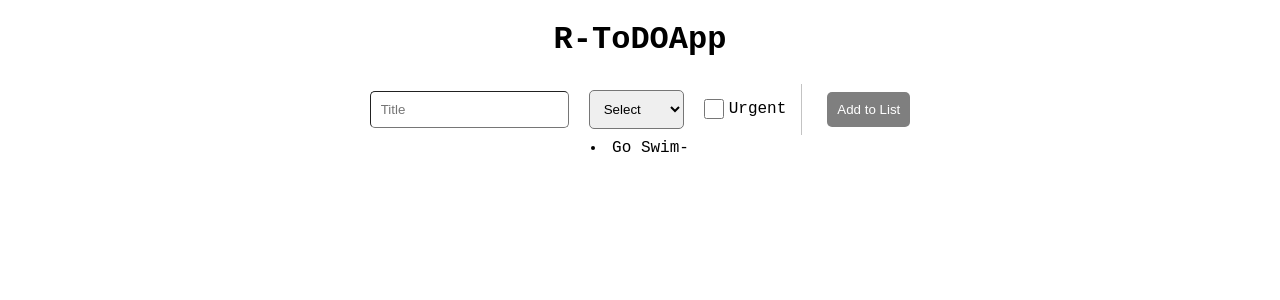
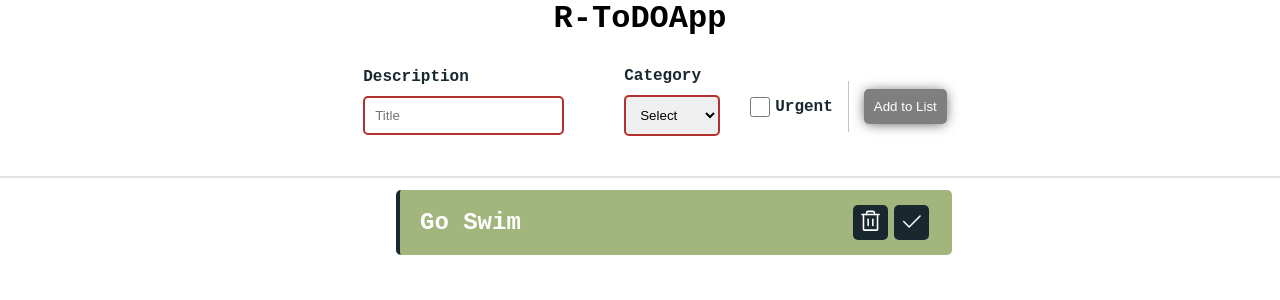
Before and after one commit to meeraqunaibi/to-do-list, a React (Create React App) app: page / in a window 1280 px wide. Both pictures are taken after a click on the input "Add to List". Shown: the top 300 px of the page. Built offline with nearby package versions, Linux system fonts and the light colour scheme.

Commit message:
delete-task-with-confirmation-message

```diff
--- a/package.json
+++ b/package.json
@@ -6,6 +6,8 @@
     "@testing-library/jest-dom": "^5.16.5",
     "@testing-library/react": "^13.4.0",
     "@testing-library/user-event": "^13.5.0",
+    "phosphor-react": "^1.4.1",
+    "randomcolor": "^0.6.2",
     "react": "^18.2.0",
     "react-dom": "^18.2.0",
     "react-scripts": "5.0.1",
--- a/src/App.jsx
+++ b/src/App.jsx
@@ -2,17 +2,45 @@ import { useState } from "react";
 import "./App.css";
 import Form from "./components/form/form.component";
 import List from "./components/list/list.component";
+import Modal from "./components/modal/modal.component";
 
 function App() {
   const [items, setItems] = useState([]);
+  const [isShown, setIsShown] = useState(false);
+  const [id, setId] = useState();
   const addNewItem = (item) => {
     setItems([...items, item]);
   };
+  const onDelete = (id) => {
+    const newItems = items.filter((item) => item.id !== id);
+    setItems(newItems);
+    setIsShown(false);
+  };
+  const onFinish = (id) => {
+    const newItems = items.map((item) =>
+      item.id === id ? { ...item, isDone: true } : item
+    );
+    setItems(newItems);
+  };
+
+  const undoDelete = () => {
+    setIsShown(false);
+  };
+
+  const showDialog = (id) => {
+    setId(id);
+    setIsShown(true);
+  };
   return (
     <div className="App">
-      <h1>R-ToDOApp</h1>
+      <h1 style={{ fontWeigh: 600 }}>R-ToDOApp</h1>
       <Form addItem={addNewItem} />
-      <List items={items} />
+      <List onFinish={onFinish} items={items} showDialog={showDialog} />
+      {isShown ? (
+        <Modal id={id} deleteTask={onDelete} undoDelete={undoDelete} />
+      ) : (
+        ""
+      )}
     </div>
   );
 }
--- /dev/null
+++ b/src/components/constant/constant.js
@@ -0,0 +1,8 @@
+const CATEGORY_OPTION = [
+  { label: "work", value: "work" },
+  { label: "home", value: "home" },
+  { label: "personal", value: "personal" },
+  { label: "study", value: "study" },
+];
+
+export default CATEGORY_OPTION;
--- a/src/components/form/form.component.jsx
+++ b/src/components/form/form.component.jsx
@@ -1,5 +1,7 @@
 import { useState } from "react";
 import "./form.css";
+import CATEGORY_OPTION from "../constant/constant";
+
 const Form = (props) => {
   const [title, setTitle] = useState("Go Swim");
   const [category, setCategory] = useState("");
@@ -8,9 +10,11 @@ const Form = (props) => {
   const handleSubmit = (event) => {
     event.preventDefault();
     const newItem = {
+      id: new Date(),
       title: event.target.title.value,
       category: event.target.category.value,
       urgent: event.target.urgent.checked,
+      isDone: false,
     };
 
     props.addItem(newItem);
@@ -30,6 +34,8 @@ const Form = (props) => {
   return (
     <div className="form">
       <form onSubmit={handleSubmit}>
+        <div className="item">
+          <label>Description</label>
           <input
             placeholder="Title"
             name="title"
@@ -37,6 +43,9 @@ const Form = (props) => {
             value={title}
             onChange={onTitleChange}
           />
+        </div>
+        <div className="item">
+          <label>Category</label>
           <select
             name="category"
             placeholder="Category"
@@ -46,10 +55,14 @@ const Form = (props) => {
             <option value="" disabled>
               Select
             </option>
-          <option value="work">Work</option>
-          <option value="home">Home</option>
-          <option value="personal">Personal</option>
+            {CATEGORY_OPTION.map((item) => (
+              <option key={item.value} value={item.value}>
+                {item.label}
+              </option>
+            ))}
           </select>
+        </div>
+        <div className="check">
           <input
             name="urgent"
             type="checkbox"
@@ -57,6 +70,7 @@ const Form = (props) => {
             onChange={(e) => setIsUrgent(e.target.checked)}
           />
           <label>Urgent</label>
+        </div>
         <div className="separator" />
         <input type="submit" value="Add to List" />
       </form>
--- a/src/components/form/form.css
+++ b/src/components/form/form.css
@@ -2,14 +2,16 @@ form {
     display: flex;
     align-items: center;
     justify-content: center;
+    color: #19282F;
+    font-weight: 600;
 }
 
 form input,
 form select {
     padding: 10px;
-    margin: 10px;
+    margin: 10px 0px;
     border-radius: 5px;
-    border-width: 1px;
+    border: 2px solid #B33030;
 }
 
 form input[type="checkbox"] {
@@ -23,6 +25,7 @@ form input[type="submit"] {
     background-color: #7f7f7f;
     color: white;
     cursor: pointer;
+    box-shadow: 0px 1px 13px -2px rgba(0,0,0,0.75);
 }
 
 form .separator {
@@ -30,3 +33,14 @@ form .separator {
     border-right: 1px solid #c3c3c3;
     height: 51px;
 }
+.item{
+    padding: 30px;
+    display: flex;
+    flex-direction: column;
+    align-items: flex-start;
+}
+.check{
+    display: flex;
+    justify-content: center;
+    align-items: center;
+}
--- a/src/components/list/list.component.js
+++ /dev/null
@@ -1,14 +0,0 @@
-import React from "react";
-
-const List = (props) => {
-  return (
-    <div>
-      {props.items.map((item, index) => (
-        <li key={index}>
-          {item.title}-{item.category}
-        </li>
-      ))}
-    </div>
-  );
-};
-export default List;
--- a/src/components/list/list.component.jsx
+++ b/src/components/list/list.component.jsx
@@ -1,26 +1,33 @@
-import './list.css';
+import "./list.css";
+import { ListItem } from "../listItem/listItem.component";
 
 /**
  * @param {{
- * items: {
- *   title: event.target.title.value,
- *   category: event.target.category.value,
- *   urgent: event.target.urgent.checked
- * }[]
+ * item: {
+ *   id: number,
+ *   title: string,
+ *   isDone: boolean,
+ *   category: string,
+ *   urgent: string
+ * }
  * }} props
  */
+
 const List = (props) => {
   return (
-    <div className='items-list'>
+    <div className="items-list">
       <ul>
-        {
-          props.items.map((item, index) => <li key={index}>
-            {item.title} - {item.category} - {item.urgent ? 'URGENT' : 'non urgent'}
-          </li>)
-        }
+        {props.items.map((item, index) => (
+          <ListItem
+            key={index}
+            item={item}
+            showDialog={props.showDialog}
+            onFinish={props.onFinish}
+          />
+        ))}
       </ul>
     </div>
-  )
+  );
 };
 
 export default List;
--- a/src/components/list/list.css
+++ b/src/components/list/list.css
@@ -1,4 +1,70 @@
 .items-list {
     border-top: 2px solid #e3e3e3;
     padding: 10px;
+    width: 100%;
+    display: flex;
+    justify-content: center;
 }
+ul{
+    width: 40%;
+}
+*{
+    padding:0;
+    margin: 0;
+}
+ul li{
+    list-style-type: none;
+    padding: 10px 20px;
+    display: flex;
+    width: 100%;
+    align-items: center;
+    flex-direction: row;
+    justify-content: center;
+    border-left: 4px solid #19282F;
+    margin: 2px;
+    height: 45px;
+    border-radius: 5px;
+    background-color: #A1B57D;
+    color: white;
+}
+
+ul li span{
+    color: #777;
+    font-weight: 900;
+    font-size: 13px
+}
+.urgent{
+    border-left: 4px solid #B33030;
+}
+.data{
+    display: flex;
+    width: 100%;
+    align-items: flex-start;
+    flex-direction: column;
+    justify-content: center;
+}
+.buttons{
+    text-align: center;
+    height: 35px;
+    width: 35px;
+    cursor: pointer;
+    border: none;
+    margin: 0 3px;
+    border-radius: 5px;
+    background-color: #19282F;
+    color: white;
+    font-weight: 600;
+
+}
+
+.action{
+    display: flex;
+    justify-content: flex-end;
+}
+.done{
+    text-decoration: line-through;
+}
+.disabled{
+    opacity: 0.5;
+    cursor: not-allowed;
+}
--- /dev/null
+++ b/src/components/listItem/listItem.component.js
@@ -0,0 +1,31 @@
+import React from "react";
+import { Check, Trash } from "phosphor-react";
+
+export const ListItem = (props) => {
+  let { item, onFinish, showDialog } = props;
+  return (
+    <div>
+      <li
+        className={item.urgent ? "urgent" : ""}
+        style={{ textDecoration: item.isDone ? "line-through" : "" }}
+      >
+        <div className="data">
+          <h2>{item.title}</h2>
+          <span>{item.category}</span>
+        </div>
+        <div className="action ">
+          <button className="buttons" onClick={() => showDialog(item.id)}>
+            <Trash size={25} />
+          </button>
+          <button
+            className={`${item.isDone ? "disabled" : ""} buttons`}
+            disabled={item.isDone}
+            onClick={() => onFinish(item.id)}
+          >
+            <Check size={25} />
+          </button>
+        </div>
+      </li>
+    </div>
+  );
+};
--- /dev/null
+++ b/src/components/modal/modal.component.css
@@ -0,0 +1,26 @@
+.modal {
+    z-index: 1;
+    position: absolute;
+    left: 0;
+    top: 0;
+    display: flex;
+    align-items: center;
+    justify-content: center;
+    width: 100%;
+    height: 100%;
+    background-color: rgba(0,0,0,0.4);
+  }
+
+  .message {
+    padding: 50px;
+    background-color: white;
+    width: 50%;
+    border: 1px solid #888;
+  }
+.modal button{
+	padding: 10px;
+	margin: 10px;
+	border: none;
+	border-radius: 5px;
+	cursor: pointer;
+}
--- /dev/null
+++ b/src/components/modal/modal.component.js
@@ -0,0 +1,17 @@
+import React from "react";
+import "./modal.component.css";
+
+const Modal = (props) => {
+  return (
+    <div className="modal">
+      <h2 className="message">
+        Are you sure that you want to delete the task?
+        <div className="action">
+          <button onClick={() => props.deleteTask(props.id)}>yes</button>
+          <button onClick={props.undoDelete}>cancel</button>
+        </div>
+      </h2>
+    </div>
+  );
+};
+export default Modal;
```
Also changed, not shown: 1 other file (tests, documents, lock files or other folders). Lines whose indentation alone changed are shown as unchanged.
